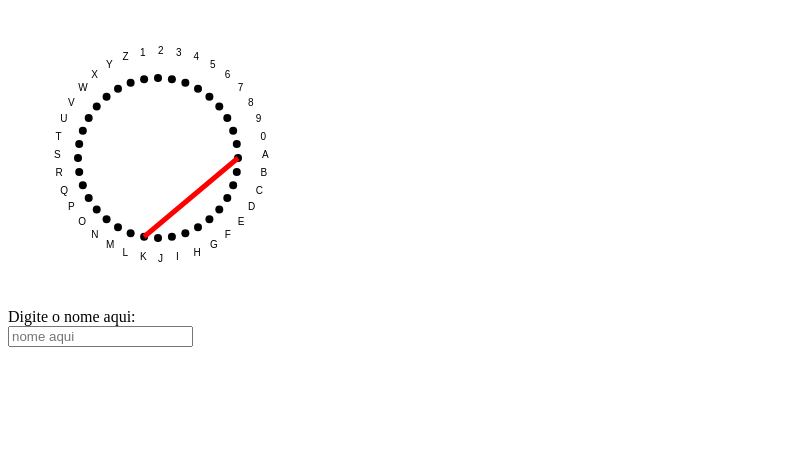
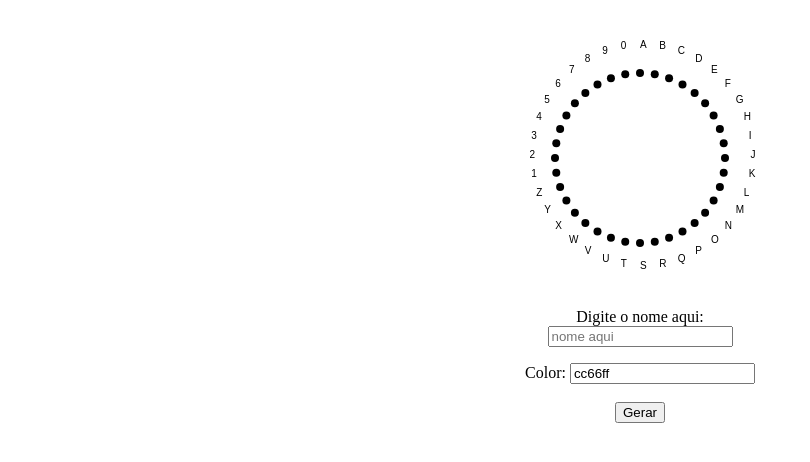
Before and after one commit to mourodrigo/desbravalley, a plain HTML site: page index.html in a window 1280 px wide. Shown: the whole page, without its empty margins (0-810 px from the left). Drawn offline with Linux system fonts and the light colour scheme.

Commit message:
color picker

```diff
--- a/index.html
+++ b/index.html
@@ -1,13 +1,17 @@
 <html>
 	<head>
-
+		<script src="jscolor.js"></script>
 	</head>
 	<body>
+		<center>
 		<canvas id="myCanvas" width="300" height="300">Your browser does not support the HTML5 canvas tag.</canvas>
 		<form>
 		  Digite o nome aqui:<br>
 		  <input type="text" id="input" name="input" placeholder="nome aqui">
 		</form>
+			Color: <input class="jscolor" onchange="update(this.jscolor)" value="cc66ff"><br><br>
+		  <button onclick="submitButton()">Gerar</button>
+
 	</body>
 	<script type="text/javascript">
 
@@ -37,14 +41,15 @@
 
 	};
 			//Define Variables
-			var alphabet = String.fromCharCode(...Array(91).keys()).slice(65) + "1234567890";
+			var alphabet = "JKLMNOPQRSTUVWXYZ1234567890ABCDEFGHI";
 			var defaultLetterLabelDistance = 0.3;
 			var pointLetters = [];
-			var radius = 80;
+			var radius = 85;
 			var point_size = 4;
 			var center_x = 150;
 			var center_y = 150;
 			var font_size = "20px";
+			var strokeColor = "000000";
 
 			var c = document.getElementById("myCanvas");
 			var ctx = c.getContext("2d");
@@ -93,29 +98,58 @@
 				ctx.beginPath();
 				ctx.moveTo(from.dotPoint.x,from.dotPoint.y);
 				ctx.lineWidth=5;
-				ctx.strokeStyle = '#ff0000';
+				ctx.strokeStyle = "#"+strokeColor;
 				ctx.lineTo(to.dotPoint.x,to.dotPoint.y);
 				ctx.stroke();
 			}
 
-			drawAlphabet();
-			drawLine(pointLetters[0],pointLetters[10]);
+			function submitButton(){
+				ctx.clearRect(0, 0, 300, 300);
+				drawAlphabet();
+				var input = document.querySelector('input');
+				generateDraw(input.value.toUpperCase());
+
+			}
+
+			function generateDraw(string){
+				var last = -1
+				for (var i = 0; i < string.length; i++) {
+					var res = string.substring(i, i+1);
+					var index = alphabet.indexOf(res);
+					if (index>0) {
+						if (last>=0) {//do the magic
+							console.log("from ", last," to ", index);
+							drawLine(pointLetters[last],pointLetters[index]);
+						};
+						last = index;
+					};
+				};
+
+
+			}
 
 			//Execution
 			// drawCircle();
+			drawAlphabet();
 
 		</script>
+
 		<script>
 			var input = document.querySelector('input');
 
 			input.addEventListener('input', function()
 			{
-			    console.log('input changed to: ', input.value);
+				var inputValue = input.value
+			    console.log('input changed to: ', inputValue);
 			});
-			 //    function update(){
-				//     var value = document.getElementById("name").value;
-				//     console.log(value);
-				// }
+
+			function update(jscolor) {
+		    // 'jscolor' instance can be used as a string
+			     strokeColor = jscolor;
+			     submitButton();
+			}
+
+
 		</script>
 
 
```
